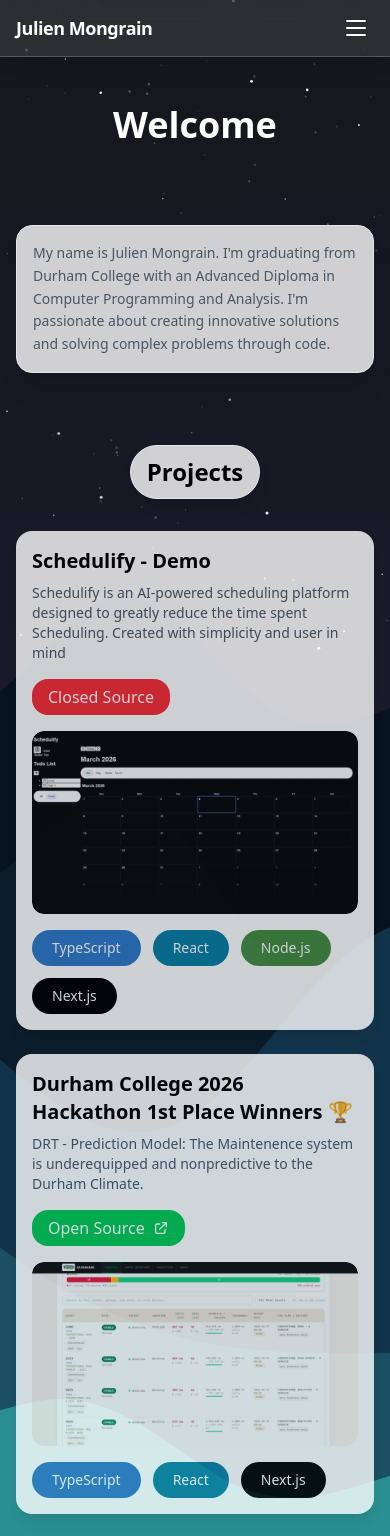
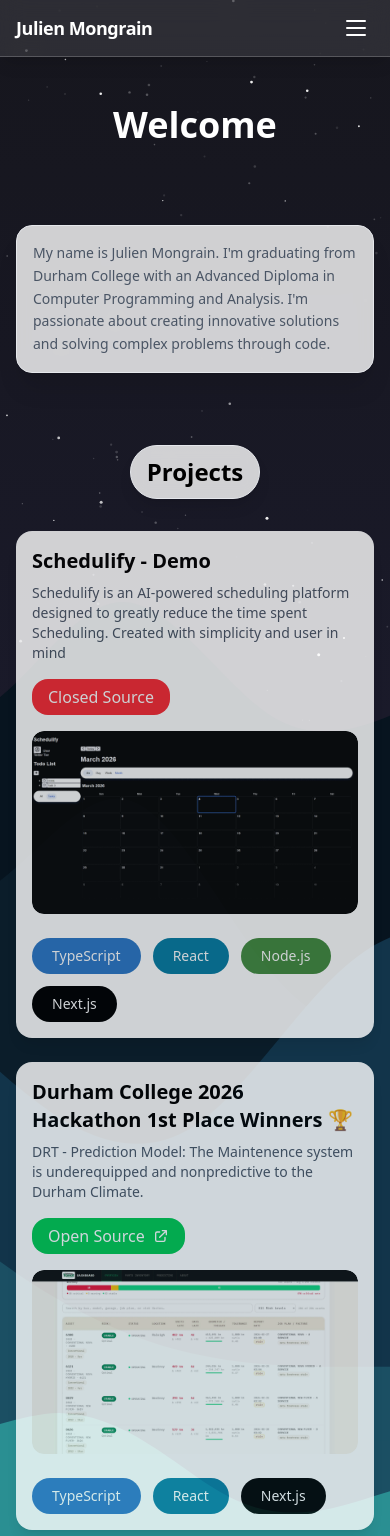
Before and after one commit to Jules-programs/portfolio-website, a Next.js app: page / in a window 390 px wide. Shown: the top 1536 px of the page. Built offline with nearby package versions, Linux system fonts and the light colour scheme.

Commit message:
Increased Image Size

```diff
--- a/app/components/sections/projectContainer.tsx
+++ b/app/components/sections/projectContainer.tsx
@@ -76,20 +76,21 @@
       )}
 
       {image && (
-        <div className="mb-4 sm:mb-6 rounded-xl overflow-hidden min-w-0">
+        <div className="mb-6 sm:mb-6 rounded-xl overflow-hidden min-w-0">
           {typeof image === 'string' ? (
             <img
               src={image}
               alt={title}
-              className="rounded-xl w-full object-cover h-40 sm:h-48 max-h-48"
+              className="rounded-xl w-full object-cover h-72 sm:h-80 max-h-80"
             />
           ) : (
-            <div className="[&_img]:rounded-xl [&_img]:w-full [&_img]:object-contain [&_img]:max-h-48 [&_img]:min-w-0">
+            <div className="[&_img]:rounded-xl [&_img]:w-full [&_img]:object-contain [&_img]:max-h-80 [&_img]:min-w-0">
               {image}
             </div>
           )}
         </div>
       )}
+
 
       <div className="flex flex-wrap gap-3">
         {techStack.map((tech, index) => (
```
